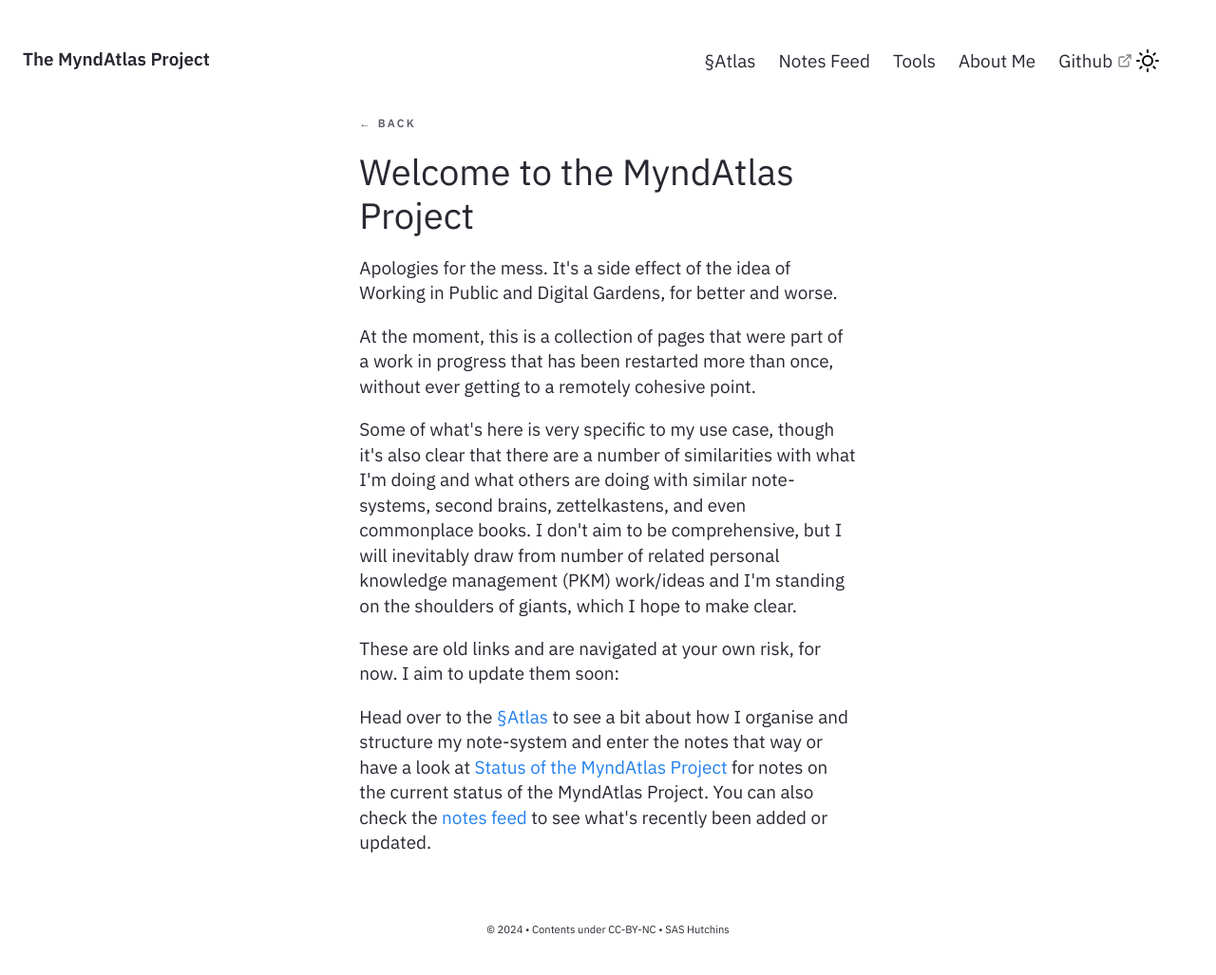
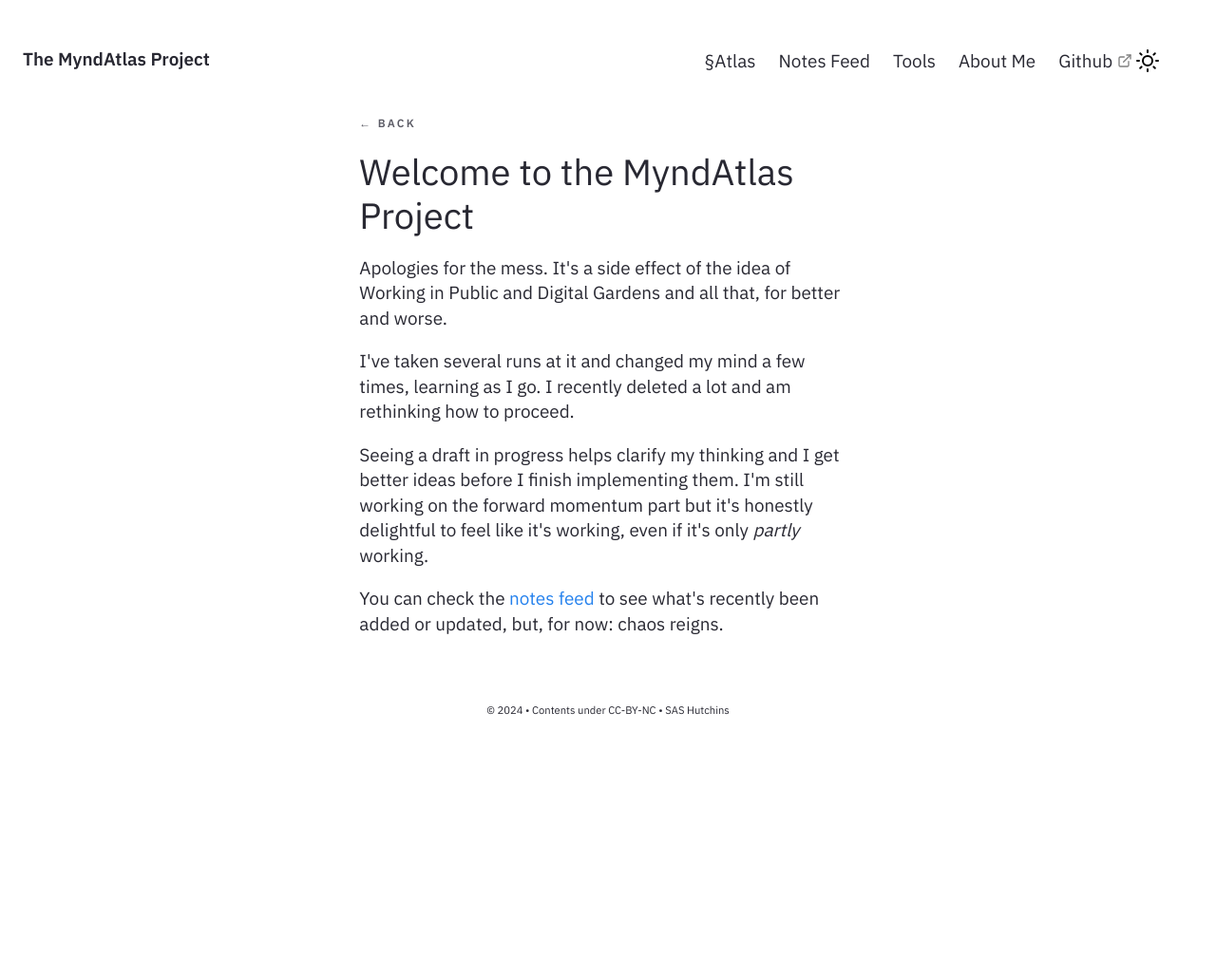
Before and after one commit to myndatlas/myndatlas.github.io, a Jekyll site: the page built from _notes/Public/Welcome to the MyndAtlas Project.md, in a window 1280 px wide. Shown: the whole page at 95% size. Built offline with Jekyll 4.4.1, drawn with Linux system fonts in a browser that asks for light colours; after the commit the page ends 900 px from its top, so only the background shows below that.

Commit message:
luna vault update: 2024-06-02 11:21:38

```diff
--- a/_notes/Public/Welcome to the MyndAtlas Project.md
+++ b/_notes/Public/Welcome to the MyndAtlas Project.md
@@ -2,19 +2,15 @@
 title : Welcome to the MyndAtlas Project Website
 feed : show
 permalink: /welcome
-date : 28-02-2024
+date : 02-06-2024
 parent: [[⁋The MyndAtlas Project]]
 ---
 # Welcome to the MyndAtlas Project
 
-Apologies for the mess. It's a side effect of the idea of Working in Public and Digital Gardens, for better and worse.
+Apologies for the mess. It's a side effect of the idea of Working in Public and Digital Gardens and all that, for better and worse.
 
-At the moment, this is a collection of pages that were part of a work in progress that has been restarted more than once, without ever getting to a remotely cohesive point.
+I've taken several runs at it and changed my mind a few times, learning as I go. I recently deleted a lot and am rethinking how to proceed.
 
-Some of what's here is very specific to my use case, though it's also clear that there are a number of similarities with what I'm doing and what others are doing with similar note-systems, second brains, zettelkastens, and even commonplace books. I don't aim to be comprehensive, but I will inevitably draw from number of related personal knowledge management (PKM) work/ideas and I'm standing on the shoulders of giants, which I hope to make clear.
+Seeing a draft in progress helps clarify my thinking and I get better ideas before I finish implementing them. I'm still working on the forward momentum part but it's honestly delightful to feel like it's working, even if it's only *partly* working.
 
-These are old links and are navigated at your own risk, for now. I aim to update them soon:
-
-Head over to the [[§Atlas]] to see a bit about how I organise and structure my note-system and enter the notes that way or have a look at [[Status of the MyndAtlas Project]] for notes on the current status of the MyndAtlas Project. You can also check the <a href="{{'/notes' | relative_url}}">notes feed</a> to see what's recently been added or updated.
-
-[^1]: <a href="../post/about-me"> About Me </a>
+You can check the <a href="{{'/notes' | relative_url}}">notes feed</a> to see what's recently been added or updated, but, for now: chaos reigns.
```
Also changed, not shown: _notes/Public/Tools.md (+1 -1 lines), .obsidian/plugins/obsidian-git/data.json.
